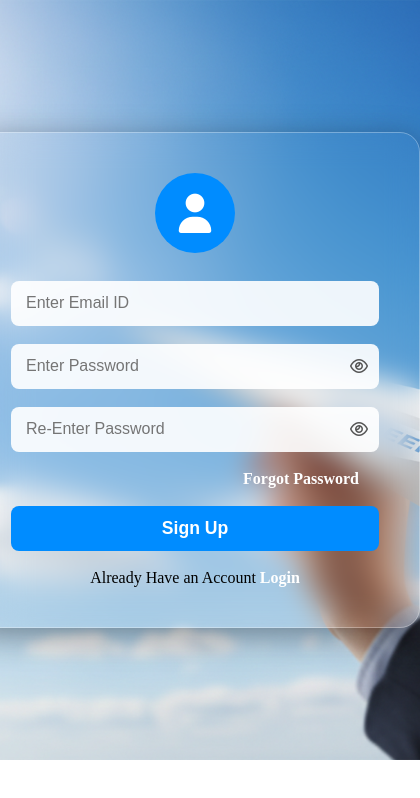
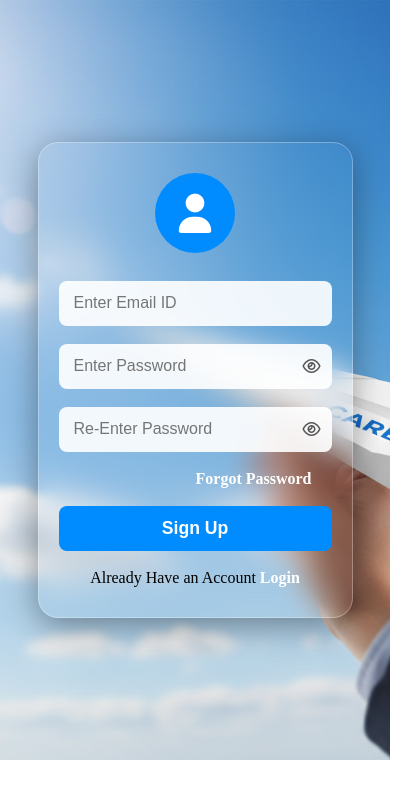
Before and after one commit to omkarkarpe1006/careerCraftProject, a plain HTML site: page signUp.html in a window 390 px wide. Shown: the whole page, 420 px wide, since content can reach past the window. Drawn offline with Linux system fonts and the light colour scheme.

Commit message:
last commit

```diff
--- a/css/signUp.css
+++ b/css/signUp.css
@@ -122,16 +122,21 @@ button:hover {
 }
 
 @media only screen and (max-width: 600px) {
-  .login {
+  .signUp {
     width: 90%;
     padding: 30px 20px;
   }
 
-  input, button {
+  input,
+  button {
     width: 100%;
   }
 
   .toggle-pass {
     right: 10px;
   }
+
+  body {
+    padding: 20px;
+  }
 }
```
